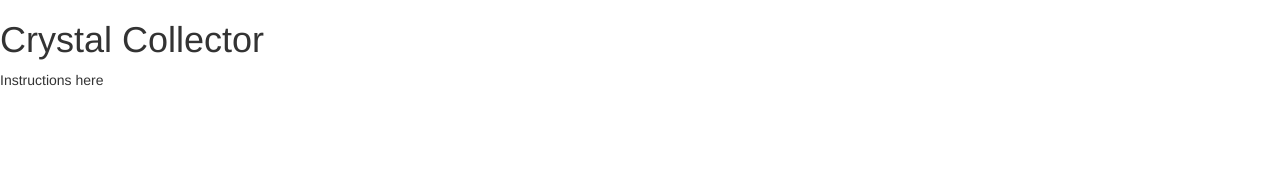
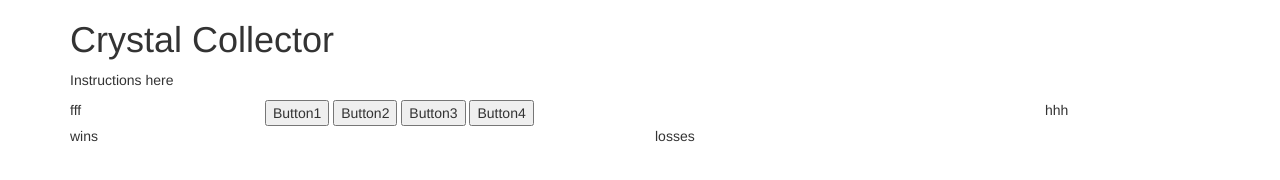
Before and after one commit to greggypc/week-4-game, a plain HTML site: page index.html in a window 1280 px wide. Drawn offline with nearby package versions, Linux system fonts and the light colour scheme.

Commit message:
continued html setup for game layout

```diff
--- a/assets/css/reset.css
+++ b/assets/css/reset.css
@@ -0,0 +1,43 @@
+html, body, div, span, applet, object, iframe,
+h1, h2, h3, h4, h5, h6, p, blockquote, pre,
+a, abbr, acronym, address, big, cite, code,
+del, dfn, em, img, ins, kbd, q, s, samp,
+small, strike, strong, sub, sup, tt, var,
+b, u, i, center,
+dl, dt, dd, ol, ul, li,
+fieldset, form, label, legend,
+table, caption, tbody, tfoot, thead, tr, th, td,
+article, aside, canvas, details, embed,
+figure, figcaption, footer, header, hgroup,
+menu, nav, output, ruby, section, summary,
+time, mark, audio, video {
+	margin: 0;
+	padding: 0;
+	border: 0;
+	font-size: 100%;
+	font: inherit;
+	vertical-align: baseline;
+}
+/* HTML5 display-role reset for older browsers */
+article, aside, details, figcaption, figure,
+footer, header, hgroup, menu, nav, section {
+	display: block;
+}
+body {
+	line-height: 1;
+}
+ol, ul {
+	list-style: none;
+}
+blockquote, q {
+	quotes: none;
+}
+blockquote:before, blockquote:after,
+q:before, q:after {
+	content: '';
+	content: none;
+}
+table {
+	border-collapse: collapse;
+	border-spacing: 0;
+}
--- a/assets/javascript/game.js
+++ b/assets/javascript/game.js
@@ -0,0 +1 @@
+// Crystals Game - 2nd Javascript
--- a/index.html
+++ b/index.html
@@ -11,24 +11,46 @@
   <link rel="stylesheet" href="https://maxcdn.bootstrapcdn.com/bootstrap/3.3.6/css/bootstrap.min.css" integrity="sha384-1q8mTJOASx8j1Au+a5WDVnPi2lkFfwwEAa8hDDdjZlpLegxhjVME1fgjWPGmkzs7" crossorigin="anonymous">
 </head>
 <body>
-	<div class="row">
+<div class="container">
+		<header class="row">
 		<div class="col-lg-12">
 			<h1>Crystal Collector</h1>
 			<p>Instructions here</p>
 		</div>
 
-	</div> <!-- end header row -->
+	</header> <!-- end header row -->
+
+	<div class="row">
+		<div class="col-lg-2">
+			<div id="targetNumber">fff</div>
+		</div>
+
+		<div class="col-lg-8">
+			<button id="button1">Button1</button>
+			<button id="button2">Button2</button>
+			<button id="button3">Button3</button>
+			<button id="button4">Button4</button>
+
+		</div>
+
+		<div class="col-lg-2">
+			<div id="scoreCount">hhh</div>
+		</div>
+
+	</div>  <!-- end main game row -->
 
 	<div class="row">
 		<div class="col-lg-6">
-			<div id="crystalImages"></div>
+			<div id="totalWins">wins</div>
 		</div>
 
 		<div class="col-lg-6">
-			<div id="targetNumber"></div>
+			<div id="totalLosses">losses</div>
 		</div>
 
-	</div>  <!-- end main game row -->
+	</div>  <!-- end wins/losses row -->
+</div>
+
 
 
 
```
